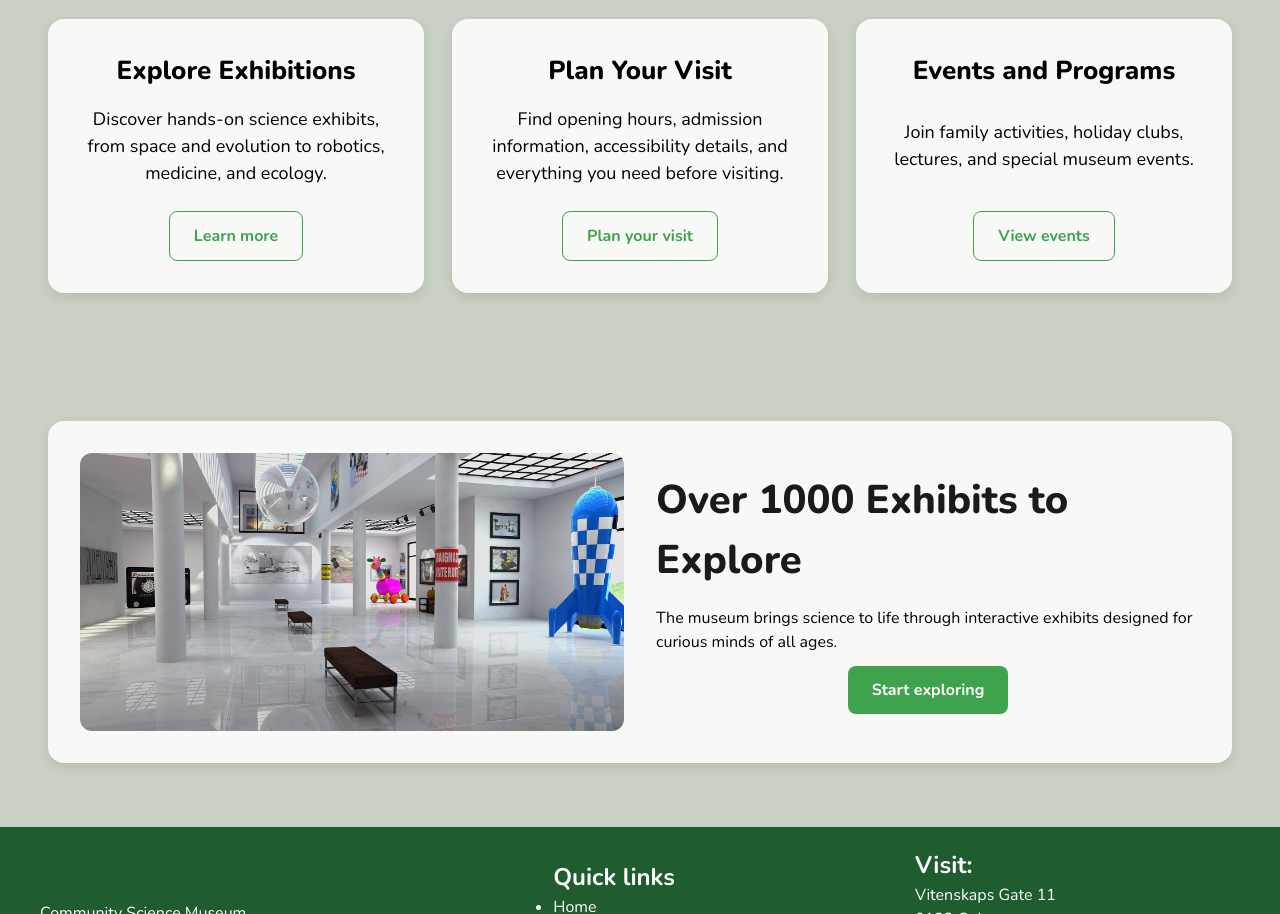
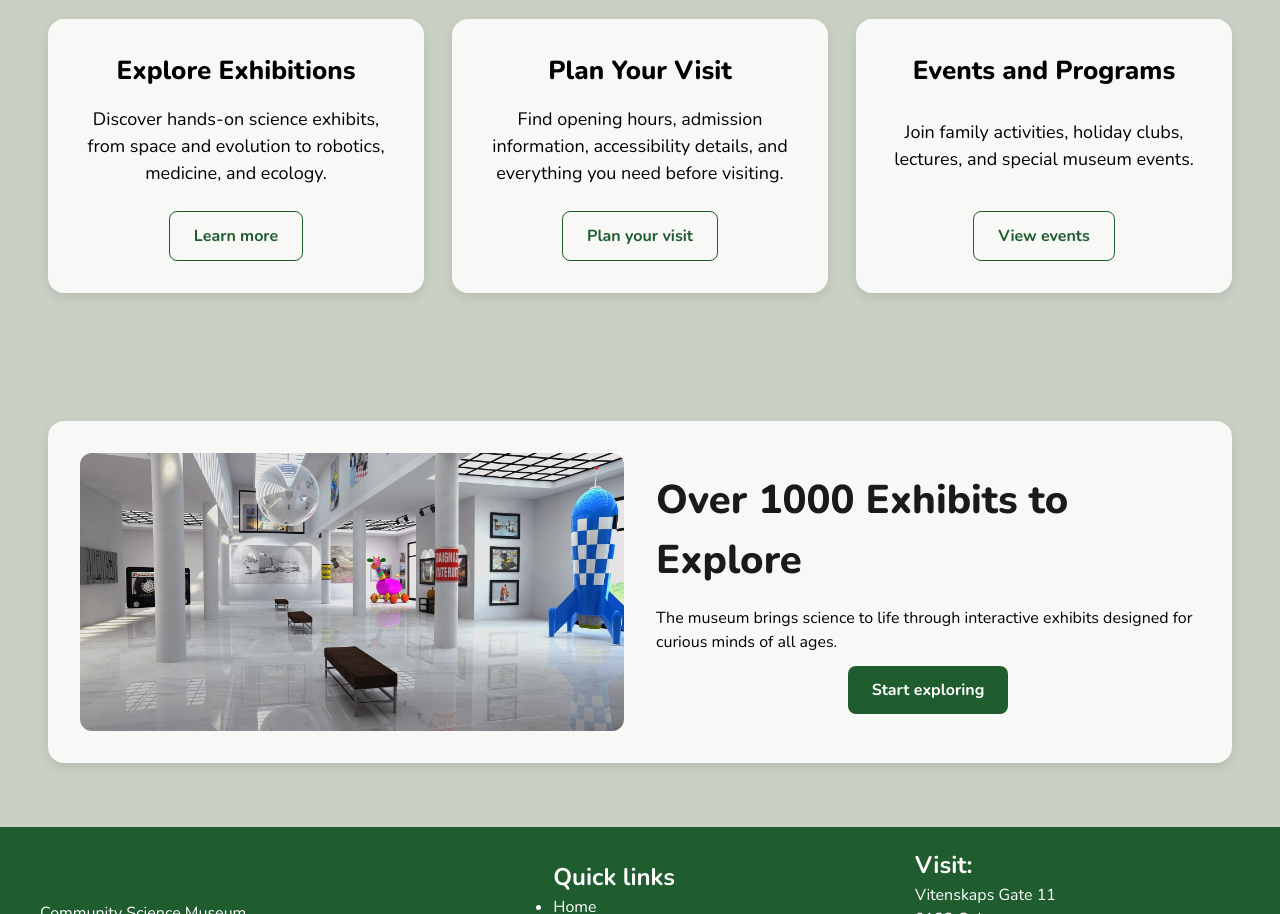
Before and after one commit to Sylveria1/community-science-museum, a plain HTML site: page index.html in a window 1280 px wide. Shown: the part 589-1503 px from the top of the page. Drawn offline with nearby package versions, Linux system fonts and the light colour scheme.

Commit message:
add accessibility button changes

```diff
--- a/css/styles.css
+++ b/css/styles.css
@@ -153,18 +153,18 @@ main {
 }
 
 .button-primary {
-  background: #3fa34d;
+  background: #1f5c2e;
   color: #ffffff;
 }
 
 .button-primary:hover {
-  background: #1f5c2e;
+  background: #174723;
 }
 
 .button-secondary {
   background: #f8f8f6;
-  color: #3fa34d;
-  border: 1px solid #3fa34d;
+  color: #1f5c2e;
+  border: 1px solid #1f5c2e;
 }
 
 .button-secondary:hover {
```
